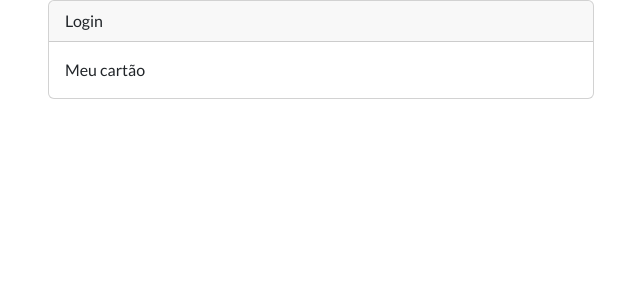
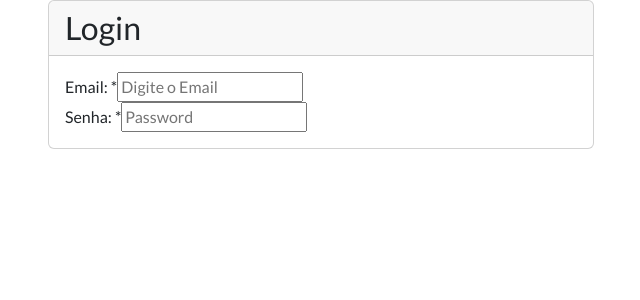
Before and after one commit to matheusned15/minhasfinancas-app, a React (Create React App) app: page / in a window 1280 px wide. Shown: the top 300 px of the page, without its empty margins (334-974 px from the left). Built offline with nearby package versions, Linux system fonts and the light colour scheme.

Commit message:
Componentizando o formulário de Login

```diff
--- a/src/components/card.js
+++ b/src/components/card.js
@@ -5,7 +5,7 @@ class Card extends React.Component {
     render() {
         return (
             <div className="card md-3">
-                <div className="card-header">{this.props.title}</div>
+                <h3 className="card-header">{this.props.title}</h3>
                 <div className="card-body">
                     {this.props.children}
                 </div>
--- /dev/null
+++ b/src/components/form-group.js
@@ -0,0 +1,12 @@
+import React from 'react'
+
+function FormGroup(props){
+    return (
+        <div className="form-group">
+            <label htmlFor={props.htmlFor}>{props.label}</label>
+            {props.children}
+        </div>
+    )
+}
+
+export default FormGroup
--- a/src/views/login.js
+++ b/src/views/login.js
@@ -1,5 +1,6 @@
 import React from 'react'
 import Card from '../components/card'
+import FormGroup from "../components/form-group";
 
 class Login extends React.Component {
 
@@ -10,7 +11,27 @@ class Login extends React.Component {
                     <div className="col-md-6" style={{position: "relative", left: '300px'}}>
                         <div className="bs-docs-section">
                             <Card title="Login">
-                                Meu cartão
+                                <div className="row">
+                                    <div className="col-lg-12">
+                                        <div className="bs-component">
+                                            <fieldset>
+                                                <FormGroup label="Email: *" htmlFor="exampleInputEmail ">
+                                                    <input type="email"
+                                                           className="form-group"
+                                                           id="exampleInputEmail"
+                                                           aria-describedby="emailHelp"
+                                                           placeholder="Digite o Email"/>
+                                                </FormGroup>
+                                                <FormGroup label="Senha: *" htmlFor="exampleInputEmail">
+                                                    <input type="password"
+                                                           className="form-group"
+                                                           id="exampleInputPassword1"
+                                                           placeholder="Password"/>
+                                                </FormGroup>
+                                            </fieldset>
+                                        </div>
+                                    </div>
+                                </div>
                             </Card>
 
                         </div>
```
